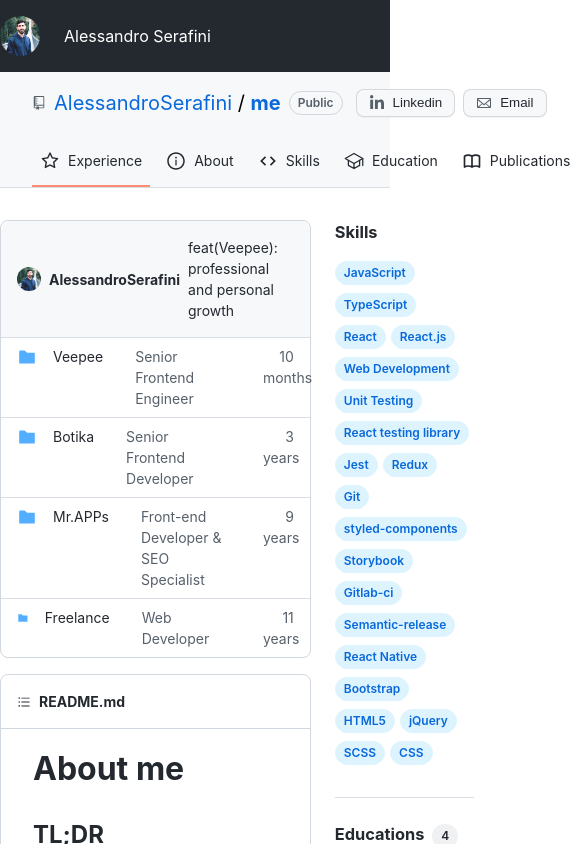
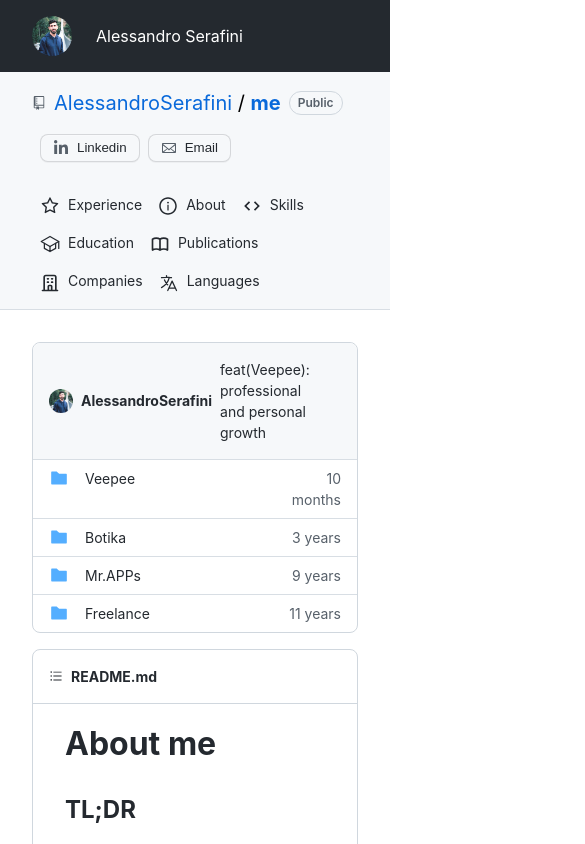
Before and after one commit to AlessandroSerafini14/alessandroserafini.github.io, a Next.js app: page / in a window 390 px wide. Shown: the top 844 px of the page, 585 px wide, since content can reach past the window. Built offline with nearby package versions, Linux system fonts and the light colour scheme.

Commit message:
feat(layout): responsive

```diff
--- a/src/components/Experiences/index.tsx
+++ b/src/components/Experiences/index.tsx
@@ -15,6 +15,7 @@
 } from "#components/Experiences/styles";
 import Text from "#components/Text";
 import { ExperiencesContext } from "#context/experiences";
+import useMediaQuery from "#hooks/useMediaQuery";
 
 import { MiddleAligned } from "#styles";
 import { Experience, TextSize } from "#types";
@@ -27,6 +28,7 @@
 
 const Experiences: React.FC<Props> = ({ experienceDetail }) => {
   const { experiences } = useContext(ExperiencesContext);
+  const { isMobile } = useMediaQuery();
 
   const BoxHeader = () => (
     <Header>
@@ -57,9 +59,11 @@
                   <Text>README.md</Text>
                 </MiddleAligned>
               </Column>
+              {!isMobile && (
                 <Column>
                   <Text>{`feat(${experienceDetail.company.name}): Read about my experience`}</Text>
                 </Column>
+              )}
               <Column>{dayjs(experienceDetail.startDate).fromNow(true)}</Column>
             </Row>
           </>
@@ -77,11 +81,13 @@
                     </Link>
                   </MiddleAligned>
                 </Column>
+                {!isMobile && (
                   <Column>
                     <Link href={`/experience/${experience.id}`}>
                       {experience.role}
                     </Link>
                   </Column>
+                )}
                 <Column>{dayjs(experience.startDate).fromNow(true)}</Column>
               </Row>
             ))
--- a/src/components/Experiences/styles.ts
+++ b/src/components/Experiences/styles.ts
@@ -1,4 +1,4 @@
-import styled from "styled-components";
+import styled, { css } from "styled-components";
 
 import BaseBox from "#components/Box";
 import { Header as BoxHeader } from "#components/Box/styles";
@@ -22,22 +22,57 @@
   padding: ${({ theme }) => theme.spacing.s100}
     ${({ theme }) => theme.spacing.s200};
 
+  /* Desktop */
+  @media (min-width: ${({ theme }) => theme.breakpoint.desktop}) {
+    width: 55%;
+  }
+
+  /* Tablet */
+  @media (max-width: ${({ theme }) => theme.breakpoint.desktop}) {
+    width: 50%;
+  }
+
+  &:first-child {
+    /* Desktop */
+    @media (min-width: ${({ theme }) => theme.breakpoint.desktop}) {
+      width: 30%;
+    }
+
+    /* Tablet */
+    @media (max-width: ${({ theme }) => theme.breakpoint.desktop}) {
+      width: 30%;
+    }
+
+    /* Mobile */
+    @media (max-width: ${({ theme }) => theme.breakpoint.tablet}) {
+      width: 75%;
+    }
+  }
+
+  &:last-child {
+    text-align: right;
+
+    /* Desktop */
+    @media (min-width: ${({ theme }) => theme.breakpoint.desktop}) {
+      width: 15%;
+    }
+
+    /* Tablet */
+    @media (max-width: ${({ theme }) => theme.breakpoint.desktop}) {
+      width: 20%;
+    }
+
+    /* Mobile */
+    @media (max-width: ${({ theme }) => theme.breakpoint.tablet}) {
+      width: 25%;
+    }
+  }
+
   &:not(:first-child) {
     color: ${({ theme }) => theme.color.fgMuted};
   }
 
-  &:last-child {
-    width: 10%;
-    text-align: right;
-  }
-
-  &:first-child {
-    width: 30%;
-    text-align: inherit;
-  }
-
-  &:nth-child(2) {
-    width: 60%;
+  &:not(:last-child) {
     text-align: inherit;
   }
 
@@ -52,7 +87,11 @@
 
 export const ParentRow = styled(Row)`
   ${Column} {
-    width: 100%;
+    text-align: inherit;
+    ${({ theme }) =>
+      css`
+        width: calc(100% - ${theme.spacing.s400});
+      `};
   }
 
   a {
--- a/src/components/Header/index.tsx
+++ b/src/components/Header/index.tsx
@@ -11,6 +11,8 @@
 import Chip from "#components/Chip";
 import {
   Container,
+  Info,
+  Contacts,
   Title,
   GoRepoIcon,
   OutlineButton,
@@ -19,7 +21,7 @@
 } from "#components/Header/styles";
 import Text from "#components/Text";
 
-import { MiddleAligned, SpaceBetween } from "#styles";
+import { MiddleAligned } from "#styles";
 import { Anchor, TextSize } from "#types";
 
 const Header: React.FC = () => {
@@ -47,7 +49,7 @@
 
   return (
     <Container>
-      <SpaceBetween>
+      <Info>
         <MiddleAligned>
           <GoRepoIcon />
           <Title>
@@ -59,7 +61,7 @@
           </Title>
           <Chip>Public</Chip>
         </MiddleAligned>
-        <MiddleAligned>
+        <Contacts>
           <OutlineButton
             onClick={() => goTo("https://www.linkedin.com/in/aleserafiniweb/")}
             icon={<FaLinkedinIn />}
@@ -72,8 +74,8 @@
           >
             Email
           </OutlineButton>
-        </MiddleAligned>
-      </SpaceBetween>
+        </Contacts>
+      </Info>
       <NavLinks>
         {anchors.map((anchor) => (
           <NavLink
--- a/src/components/Header/styles.ts
+++ b/src/components/Header/styles.ts
@@ -3,6 +3,8 @@
 import styled from "styled-components";
 
 import BaseOutlineButton from "#components/OutlineButton";
+
+import { MiddleAligned } from "#styles";
 
 export const Container = styled.div`
   background-color: ${({ theme }) => theme.color.headerBg};
@@ -11,6 +13,21 @@
     ${({ theme }) => theme.spacing.s400};
   border-bottom: 1px solid ${({ theme }) => theme.color.headerBorder};
   margin-bottom: ${({ theme }) => theme.spacing.s400};
+`;
+
+export const Info = styled.div`
+  /* Tablet and on */
+  @media (min-width: ${({ theme }) => theme.breakpoint.tablet}) {
+    display: flex;
+    justify-content: space-between;
+  }
+`;
+
+export const Contacts = styled(MiddleAligned)`
+  /* Mobile */
+  @media (max-width: ${({ theme }) => theme.breakpoint.tablet}) {
+    margin-top: ${({ theme }) => theme.spacing.s200};
+  }
 `;
 
 export const Title = styled.h1`
@@ -36,14 +53,16 @@
 `;
 
 export const NavLinks = styled.div`
+  margin-top: ${({ theme }) => theme.spacing.s300};
+
+  /* Desktop */
+  @media (min-width: ${({ theme }) => theme.breakpoint.desktop}) {
     display: flex;
-  margin-top: ${({ theme }) => theme.spacing.s300};
     gap: ${({ theme }) => theme.spacing.s100};
+  }
 `;
 
 export const NavLink = styled(Link)`
-  display: flex;
-  align-items: center;
   padding: ${({ theme }) => theme.spacing.s100}
     ${({ theme }) => theme.spacing.s100};
   color: ${({ theme }) => theme.color.fgDefault};
@@ -51,11 +70,10 @@
   position: relative;
   cursor: pointer;
 
-  &:hover {
-    color: ${({ theme }) => theme.color.fgDefault};
-    background: ${({ theme }) => theme.color.actionListItemDefaultHoverBg};
-    transition: background 0.12s ease-out;
-  }
+  /* Desktop */
+  @media (min-width: ${({ theme }) => theme.breakpoint.desktop}) {
+    display: flex;
+    align-items: center;
 
     &:first-child {
       &::after {
@@ -68,10 +86,23 @@
         left: 0;
       }
     }
+  }
+
+  /* Up to Tabled */
+  @media (max-width: ${({ theme }) => theme.breakpoint.desktop}) {
+    display: inline-block;
+  }
+
+  &:hover {
+    color: ${({ theme }) => theme.color.fgDefault};
+    background: ${({ theme }) => theme.color.actionListItemDefaultHoverBg};
+    transition: background 0.12s ease-out;
+  }
 
   svg {
     width: 20px;
     height: 20px;
     margin-right: ${({ theme }) => theme.spacing.s100};
+    vertical-align: middle;
   }
 `;
--- a/src/components/Layout/index.tsx
+++ b/src/components/Layout/index.tsx
@@ -29,12 +29,12 @@
       <TopBar />
       <Header />
       <StyledLayout>
-        <Element name="experience">
-          <Left>
+        <Left>
+          <Element name="experience">
             <Experience experienceDetail={experienceDetail} />
             {children}
-          </Left>
-        </Element>
+          </Element>
+        </Left>
         <Right>
           <Section name="about">
             <Element name="skills">
--- a/src/components/Layout/styles.ts
+++ b/src/components/Layout/styles.ts
@@ -6,54 +6,21 @@
 import { Layout as BaseLayout } from "#styles";
 
 export const Layout = styled(BaseLayout)`
-  display: grid;
-  grid-auto-flow: column;
-  grid-gap: ${({ theme }) => theme.size.layoutGutter};
+  padding-left: ${({ theme }) => theme.spacing.s400};
+  padding-right: ${({ theme }) => theme.spacing.s400};
 
-  @media (min-width: ${({ theme }) =>
-      theme.breakpoint.mobile} and max-width: ${({ theme }) =>
-      theme.breakpoint.desktop}) {
+  /* Desktop */
+  @media (min-width: ${({ theme }) => theme.breakpoint.desktop}) {
+    display: grid;
+    grid-auto-flow: column;
+    grid-gap: ${({ theme }) => theme.size.layoutGutter};
+
     ${({ theme }) =>
       css`
         grid-template-columns:
           minmax(
             0,
-            calc(
-              100% - ${theme.size.sidebarWidthMobile} -
-                ${theme.size.layoutGutter}
-            )
-          )
-          0 auto;
-      `}
-  }
-
-  @media (min-width: ${({ theme }) =>
-      theme.breakpoint.tablet} and max-width: ${({ theme }) =>
-      theme.breakpoint.desktop}) {
-    ${({ theme }) =>
-      css`
-        grid-template-columns:
-          minmax(
-            0,
-            calc(
-              100% - ${theme.size.sidebarWidthTablet} -
-                ${theme.size.layoutGutter}
-            )
-          )
-          0 auto;
-      `}
-  }
-
-  @media (min-width: ${({ theme }) => theme.breakpoint.desktop}) {
-    ${({ theme }) =>
-      css`
-        grid-template-columns:
-          minmax(
-            0,
-            calc(
-              100% - ${theme.size.sidebarWidthDesktop} -
-                ${theme.size.layoutGutter}
-            )
+            calc(100% - ${theme.size.sidebarWidth} - ${theme.size.layoutGutter})
           )
           0 auto;
       `}
@@ -61,7 +28,15 @@
 `;
 
 export const Left = styled.main`
-  grid-column: 1;
+  /* Desktop */
+  @media (min-width: ${({ theme }) => theme.breakpoint.desktop}) {
+    grid-column: 1;
+  }
+
+  /* Mobile and Tablet */
+  @media (max-width: ${({ theme }) => theme.breakpoint.desktop}) {
+    margin-bottom: ${({ theme }) => theme.spacing.s400};
+  }
 `;
 
 export const Section = styled(Element)`
@@ -85,19 +60,7 @@
 export const Right = styled.aside`
   grid-column: 2 / span 2;
 
-  @media (min-width: ${({ theme }) =>
-      theme.breakpoint.mobile} and max-width: ${({ theme }) =>
-      theme.breakpoint.desktop}) {
-    width: ${({ theme }) => theme.size.sidebarWidthMobile};
-  }
-
-  @media (min-width: ${({ theme }) =>
-      theme.breakpoint.tablet} and max-width: ${({ theme }) =>
-      theme.breakpoint.desktop}) {
-    width: ${({ theme }) => theme.size.sidebarWidthTablet};
-  }
-
   @media (min-width: ${({ theme }) => theme.breakpoint.desktop}) {
-    width: ${({ theme }) => theme.size.sidebarWidthDesktop};
+    width: ${({ theme }) => theme.size.sidebarWidth};
   }
 `;
--- /dev/null
+++ b/src/constants.ts
@@ -0,0 +1,47 @@
+export const theme = {
+  spacing: {
+    s100: "8px",
+    s200: "16px",
+    s300: "24px",
+    s400: "32px",
+    s500: "40px",
+    s600: "48px",
+    s700: "56px",
+    s800: "64px",
+    s900: "72px",
+  },
+  size: {
+    layoutGutter: "24px",
+    sidebarWidth: "296px",
+  },
+  breakpoint: {
+    tablet: "544px",
+    desktop: "1012px",
+  },
+  color: {
+    headerBg: "#f6f8fa",
+    canvasDefault: "#ffffff",
+    borderDefault: "#d0d7de",
+    accentSubtle: "#ddf4ff",
+    fgMuted: "#57606a",
+    iconDirectory: "#54aeff",
+    fgDefault: "#24292f",
+    accentFg: "#0969da",
+    neutralMuted: "rgba(175,184,193,0.2)",
+    counterBorder: "rgba(0,0,0,0)",
+    successFg: "#1a7f37",
+    successEmphasis: "#2da44e",
+    borderMuted: "hsla(210,18%,87%,1)",
+    canvasSubtle: "#f6f8fa",
+    headerBorder: "hsla(210,18%,87%,1)",
+    actionListItemDefaultHoverBg: "rgba(208,215,222,0.32)",
+    primerBorderActive: "#fd8c73",
+    btnText: "#24292f",
+    btnBg: "#f6f8fa",
+    btnBorder: "rgba(27,31,36,0.15)",
+    btnShadow: "0 1px 0 rgba(27,31,36,0.04)",
+    btnInsetShadow: "inset 0 1px 0 rgba(255,255,255,0.25)",
+    btnHoverBg: "#f3f4f6",
+    btnHoverBorder: "rgba(27,31,36,0.15)",
+  },
+};
--- /dev/null
+++ b/src/hooks/useMediaQuery.tsx
@@ -0,0 +1,31 @@
+import { useEffect, useState } from "react";
+
+import { theme } from "#constants";
+
+const useMediaQuery = () => {
+  const tabletSize = parseInt(theme.breakpoint.tablet, 10);
+  const desktopSize = parseInt(theme.breakpoint.desktop, 10);
+
+  const [isMobile, setIsMobile] = useState(false);
+  const [isTablet, setIsTablet] = useState(false);
+  const [isDesktop, setIsDesktop] = useState(true);
+
+  const onWindowResize = () => {
+    setIsMobile(window.innerWidth < tabletSize);
+    setIsTablet(
+      window.innerWidth >= tabletSize && window.innerWidth < desktopSize
+    );
+    setIsDesktop(window.innerWidth >= desktopSize);
+  };
+
+  useEffect(() => {
+    onWindowResize();
+
+    window.addEventListener("resize", onWindowResize);
+    return () => window.removeEventListener("resize", onWindowResize);
+  }, []);
+
+  return { isDesktop, isMobile, isTablet };
+};
+
+export default useMediaQuery;
--- a/src/pages/_app.tsx
+++ b/src/pages/_app.tsx
@@ -5,64 +5,15 @@
 
 import ExperiencesProvider from "#context/experiences";
 
+import { theme } from "#constants";
+
 export default function App({ Component, pageProps }: AppProps) {
-  const theme = {
-    spacing: {
-      s100: "8px",
-      s200: "16px",
-      s300: "24px",
-      s400: "32px",
-      s500: "40px",
-      s600: "48px",
-      s700: "56px",
-      s800: "64px",
-      s900: "72px",
-    },
-    size: {
-      layoutGutter: "24px",
-      sidebarWidthMobile: "256px",
-      sidebarWidthTablet: "220px",
-      sidebarWidthDesktop: "296px",
-    },
-    breakpoint: {
-      mobile: "768px",
-      tablet: "544px",
-      desktop: "1012px",
-    },
-    color: {
-      headerBg: "#f6f8fa",
-      canvasDefault: "#ffffff",
-      borderDefault: "#d0d7de",
-      accentSubtle: "#ddf4ff",
-      fgMuted: "#57606a",
-      iconDirectory: "#54aeff",
-      fgDefault: "#24292f",
-      accentFg: "#0969da",
-      neutralMuted: "rgba(175,184,193,0.2)",
-      counterBorder: "rgba(0,0,0,0)",
-      successFg: "#1a7f37",
-      successEmphasis: "#2da44e",
-      borderMuted: "hsla(210,18%,87%,1)",
-      canvasSubtle: "#f6f8fa",
-      headerBorder: "hsla(210,18%,87%,1)",
-      actionListItemDefaultHoverBg: "rgba(208,215,222,0.32)",
-      primerBorderActive: "#fd8c73",
-      btnText: "#24292f",
-      btnBg: "#f6f8fa",
-      btnBorder: "rgba(27,31,36,0.15)",
-      btnShadow: "0 1px 0 rgba(27,31,36,0.04)",
-      btnInsetShadow: "inset 0 1px 0 rgba(255,255,255,0.25)",
-      btnHoverBg: "#f3f4f6",
-      btnHoverBorder: "rgba(27,31,36,0.15)",
-    },
-  };
-
   const GlobalStyle = createGlobalStyle`
     body {
       font-family: -apple-system,BlinkMacSystemFont,"Segoe UI",Helvetica,Arial,sans-serif,"Apple Color Emoji","Segoe UI Emoji";
       font-size: 14px;
       line-height: 1.5;
-      margin: 0;
+      margin: 0 0 ${theme.spacing.s600} 0;
       color: ${theme.color.btnText};
     }
 
@@ -92,6 +43,11 @@
   return (
     <>
       <Head>
+        <title>Alessandro Serafini</title>
+        <meta
+          name="description"
+          content="I am a Front End developer with industry experience building web applications. I specialize in React, Typescript and Javascript and have professional experience working with React Native, but I also have experience working with Angular and Vue."
+        />
         <meta charSet="utf-8" />
         <meta name="viewport" content="width=device-width, initial-scale=1.0" />
         <meta name="app-version" content={process.env.VERSION} />
--- a/src/styles.ts
+++ b/src/styles.ts
@@ -5,11 +5,6 @@
   align-items: center;
 `;
 
-export const SpaceBetween = styled.div`
-  display: flex;
-  justify-content: space-between;
-`;
-
 export const Layout = styled.div`
   margin-right: auto;
   margin-left: auto;
```
Lines whose indentation alone changed are shown as unchanged.
